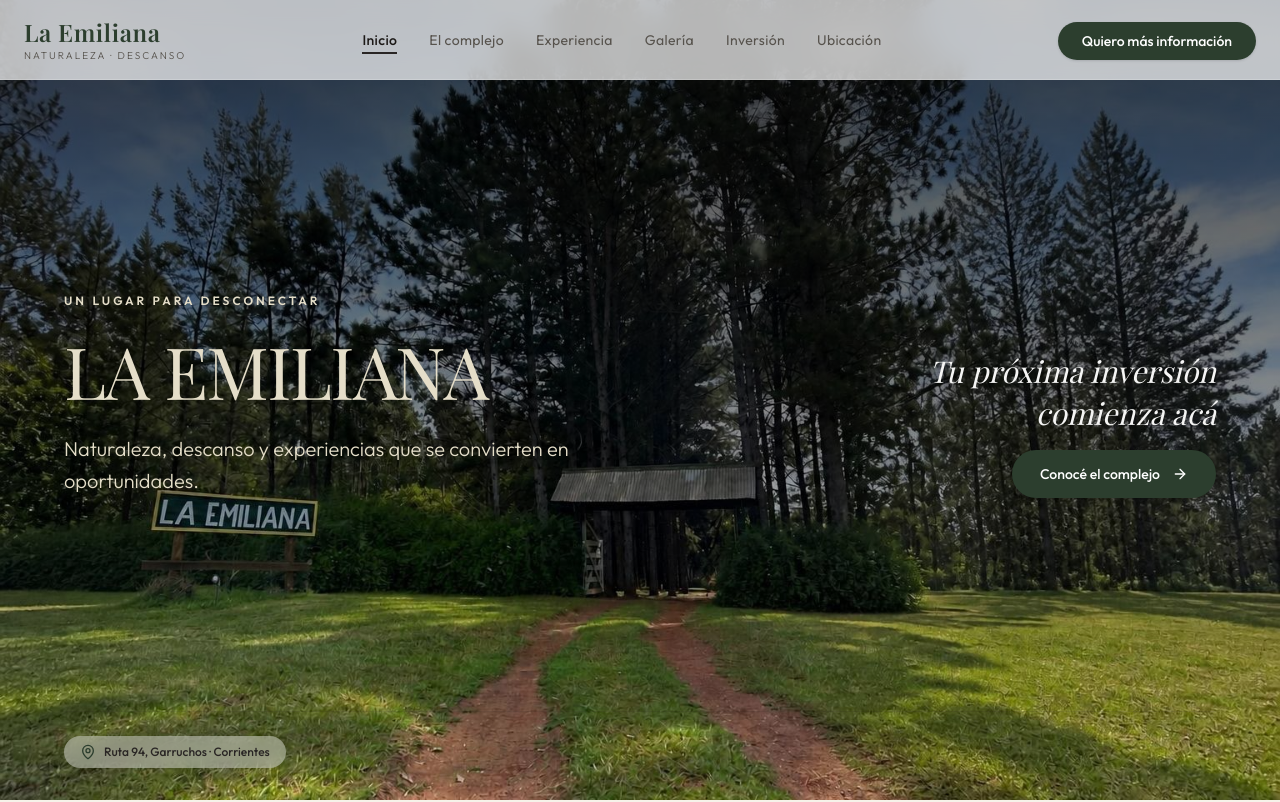
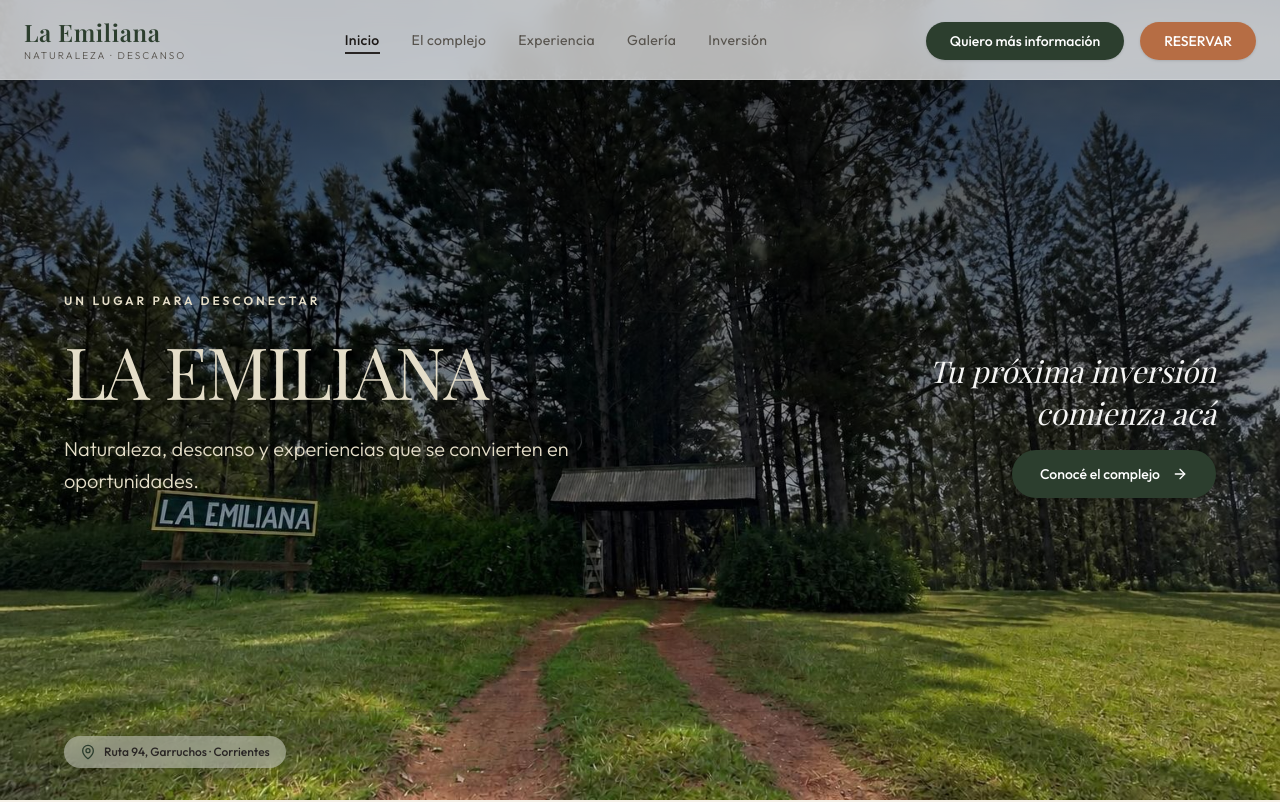
Before and after one commit to FranLopezPiaggio/la-emiliana-web, a Next.js app: page / in a window 1280 px wide. Shown: the top 802 px of the page. Built offline with nearby package versions, Linux system fonts and the light colour scheme.

Commit message:
ui: navbar reservar btn

```diff
--- a/src/components/new/ui/Footer.tsx
+++ b/src/components/new/ui/Footer.tsx
@@ -1,6 +1,7 @@
 // src/components/Footer.tsx
 import Link from "next/link";
 import { getWhatsappUrl } from "@/lib/whatsapp";
+import { MessageCircle, Phone } from "lucide-react";
 
 export default function Footer() {
   const currentYear = new Date().getFullYear();
@@ -22,11 +23,6 @@ export default function Footer() {
             <p className="text-sm font-sans text-sand/80 max-w-sm font-light leading-relaxed">
               Refugio de quietud y hospitalidad regenerativa en Corrientes, Argentina.
             </p>
-            <div className="inline-flex items-center gap-2 px-4 py-1.5 rounded-full bg-moss-300 border border-gold-line/20 text-sand-light text-xs font-sans">
-              <span className="material-symbols-outlined text-[16px] text-terracotta">
-                eco
-              </span>
-            </div>
           </div>
 
           {/* Exploration Navigation */}
@@ -77,9 +73,7 @@ export default function Footer() {
               target="_blank"
               rel="noopener noreferrer"
             >
-              <span className="material-symbols-outlined text-[16px] text-terracotta">
-                chat
-              </span>
+              <MessageCircle/>
               <span>WhatsApp Directo</span>
             </Link>
           </div>
--- a/src/components/new/ui/Location.tsx
+++ b/src/components/new/ui/Location.tsx
@@ -1,5 +1,6 @@
 // src/components/LocationMap.tsx
 import Link from "next/link";
+import { Map, MapPin } from "lucide-react";
 
 export default function LocationMap() {
   // Coordenadas o ubicación en texto para el mapa
@@ -17,7 +18,7 @@ export default function LocationMap() {
         <div className="flex flex-col items-center text-center mb-12">
           <div className="inline-flex items-center gap-2 px-4 py-1.5 rounded-full bg-moss-300 border border-gold-line/25 text-sand-light text-xs font-sans tracking-wider mb-4">
             <span className="material-symbols-outlined text-[16px] text-terracotta">
-              location_on
+              <MapPin/>
             </span>
             <span>Ubicación Privilegiada</span>
           </div>
@@ -48,7 +49,7 @@ export default function LocationMap() {
           <div className="p-6 bg-moss-300/95 border-t border-gold-line/20 flex flex-col sm:flex-row items-center justify-between gap-4">
             <div className="flex items-center gap-3 text-xs sm:text-sm text-sand/90 font-light">
               <span className="material-symbols-outlined text-gold-line text-[20px] shrink-0">
-                navigation
+                <MapPin className="w-3.5 h-3.5 text-stone-200" />
               </span>
               <span>
                 Desde bajada Ruta Prov 94, por Ruta Prov. 37 / Acceso Garruchos, 8 min/5 Kms de camino consolidado de ripio y tierra.
@@ -61,7 +62,7 @@ export default function LocationMap() {
               rel="noopener noreferrer"
               className="inline-flex items-center gap-2 px-6 py-3 rounded-full bg-terracotta text-sand-light font-sans text-xs uppercase tracking-[0.16em] font-semibold hover:bg-terracotta-hover transition-all duration-300 border border-gold-line/30 whitespace-nowrap shadow-md"
             >
-              <span className="material-symbols-outlined text-[18px]">map</span>
+              <Map/>
               <span>Abrir en Google Maps</span>
             </Link>
           </div>
--- a/src/components/new/ui/Navbar.tsx
+++ b/src/components/new/ui/Navbar.tsx
@@ -17,7 +17,7 @@ const navLinks: NavLink[] = [
   { label: "Experiencia", href: "#experiencia" },
   { label: "Galería", href: "#complejo" },
   { label: "Inversión", href: "#contacto" },
-  { label: "Ubicación", href: "#ubicacion" },
+  // { label: "Ubicación", href: "#ubicacion" },
 ];
 
 export function Navbar() {
@@ -58,6 +58,7 @@ export function Navbar() {
         </nav>
 
         {/* Call To Action Button — ponytail: direct wa.me generic, no modal */}
+        <div className="flex items-center gap-4">
           <div className="hidden lg:block">
             <Link
               href={getWhatsappUrl("generic")}
@@ -69,6 +70,17 @@ export function Navbar() {
             </Link>
           </div>
 
+          <div className="hidden lg:block">
+            <Link
+              href='/reservas'
+              // target="_blank"
+              rel="noopener noreferrer"
+              className="bg-[#B66D44] hover:bg-[#B66D44] text-white text-sm font-medium px-6 py-2.5 rounded-full transition-all duration-300 shadow-sm"
+            >
+              RESERVAR
+            </Link>
+          </div>
+        </div>
         {/* Mobile Hamburger Button */}
         <button
           onClick={() => setIsOpen(!isOpen)}
@@ -103,6 +115,18 @@ export function Navbar() {
               Quiero más información
             </Link>
           </div>
+                  <div className="pt-2">
+              <Link
+                href='/reservas'
+                // target="_blank"
+                rel="noopener noreferrer"
+                // className="bg-[#B66D44] hover:bg-[#B66D44] text-white text-sm font-medium px-6 py-2.5 rounded-full transition-all duration-300 shadow-sm"
+                className="block text-center bg-[#B66D44] text-white text-sm font-medium py-3 rounded-full"
+              >
+                RESERVAR
+              </Link>
+        </div>
+
         </div>
       )}
     </header>
```
Lines whose indentation alone changed are shown as unchanged.
